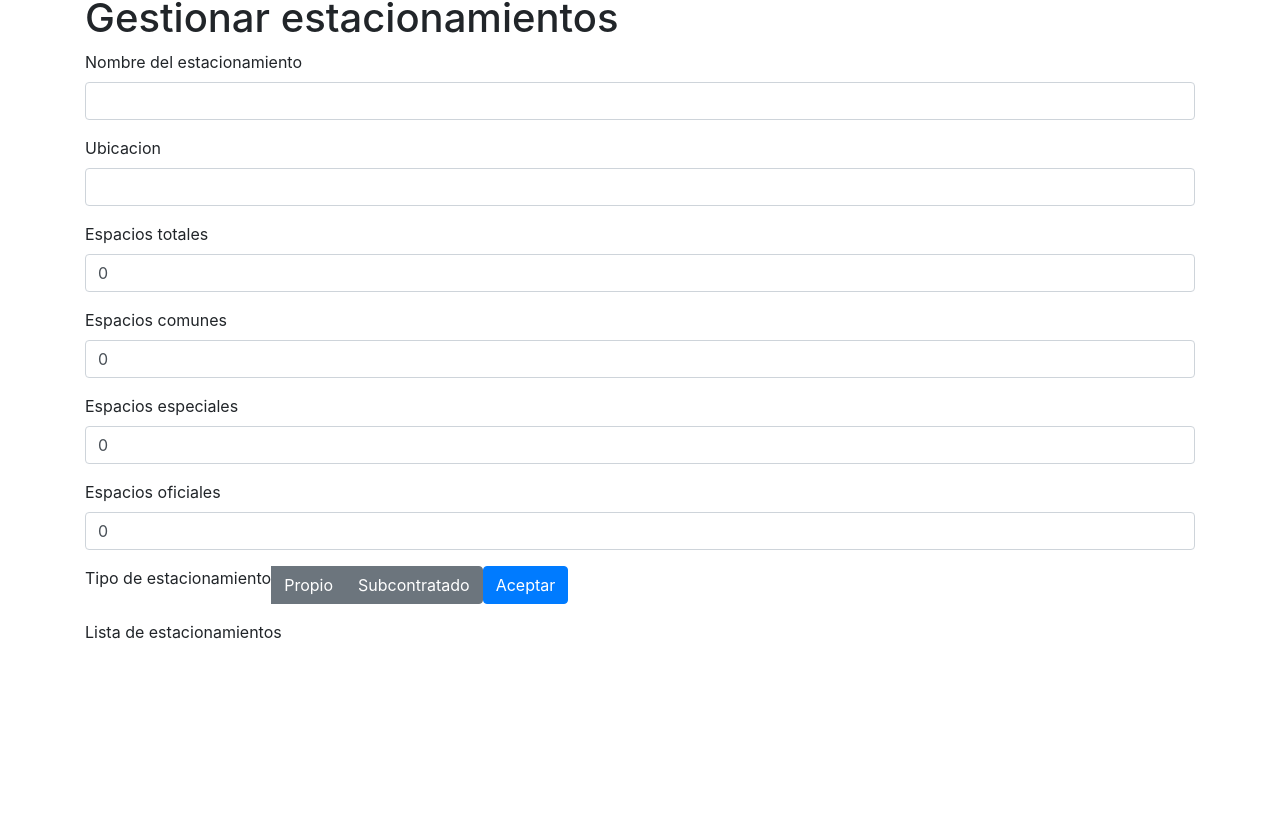
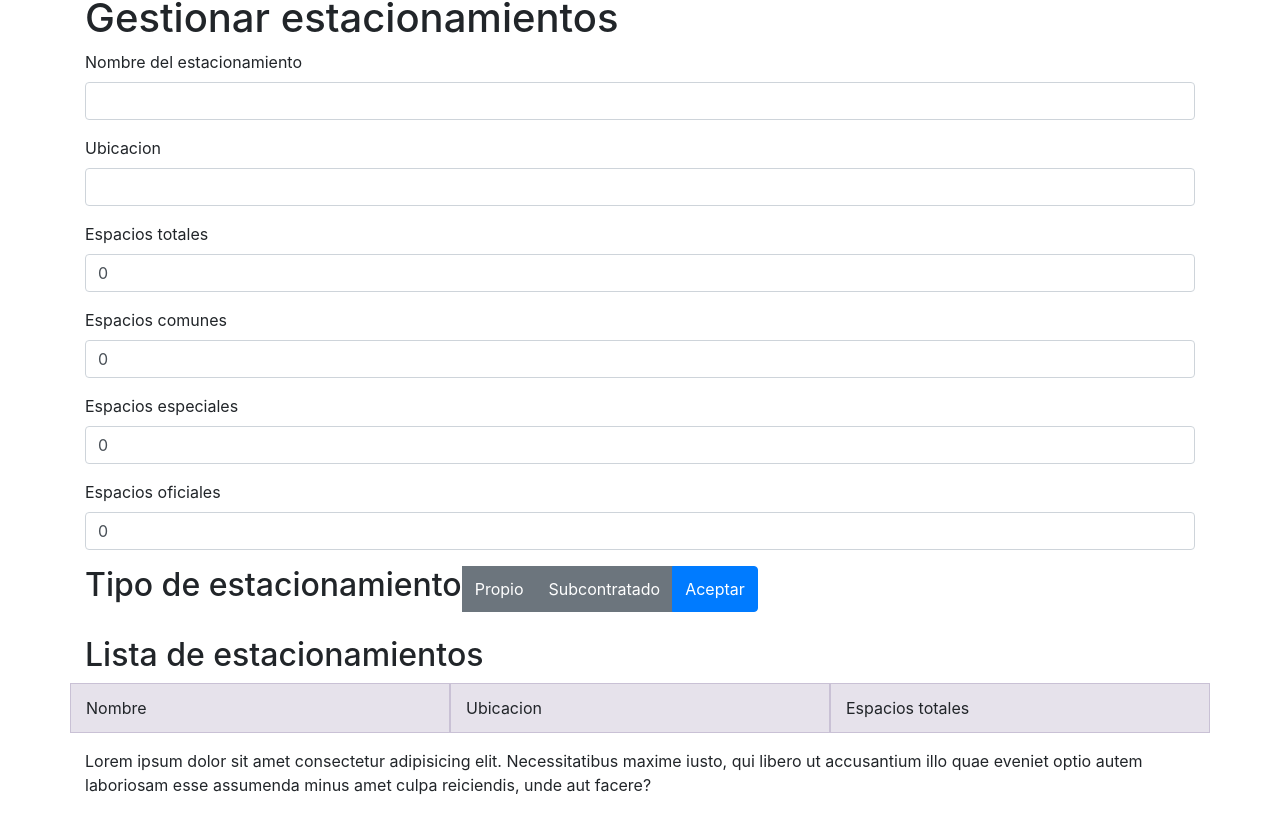
Before and after one commit to revv-tech/Parking-Application, an Angular app in the folder parking-web/: page /manageParking in a window 1280 px wide. Shown: the part 262-1075 px from the top of the page. Before the commit the page ends 914 px from the top, so only its background shows below. Built offline with nearby package versions, Linux system fonts and the light colour scheme.

Commit message:
Visual features 1

```diff
--- a/parking-web/angular.json
+++ b/parking-web/angular.json
@@ -30,7 +30,8 @@
               "src/assets"
             ],
             "styles": [
-              "src/styles.css"
+              "src/styles.css",
+              "node_modules/aos/dist/aos.css"
             ],
             "scripts": []
           },
--- a/parking-web/package.json
+++ b/parking-web/package.json
@@ -18,6 +18,7 @@
     "@angular/platform-browser": "~13.3.0",
     "@angular/platform-browser-dynamic": "~13.3.0",
     "@angular/router": "~13.3.0",
+    "aos": "^2.3.4",
     "bcrypt": "^5.0.1",
     "cloudinary": "^1.29.1",
     "dotenv": "^16.0.0",
@@ -30,6 +31,7 @@
     "@angular-devkit/build-angular": "~13.3.2",
     "@angular/cli": "~13.3.2",
     "@angular/compiler-cli": "~13.3.0",
+    "@types/aos": "^3.0.4",
     "@types/jasmine": "~3.10.0",
     "@types/node": "^12.11.1",
     "jasmine-core": "~4.0.0",
--- a/parking-web/src/app/gestor-estacionamiento/gestor-estacionamiento.component.css
+++ b/parking-web/src/app/gestor-estacionamiento/gestor-estacionamiento.component.css
@@ -0,0 +1,13 @@
+.themed-grid-col {
+    padding-top: .75rem;
+    padding-bottom: .75rem;
+    background-color: rgba(86, 61, 124, .15);
+    border: 1px solid rgba(86, 61, 124, .2);
+  }
+
+  .themed-container {
+    padding: .75rem;
+    margin-bottom: 1.5rem;
+    background-color: rgba(0, 123, 255, .15);
+    border: 1px solid rgba(0, 123, 255, .2);
+  }
--- a/parking-web/src/app/gestor-estacionamiento/gestor-estacionamiento.component.html
+++ b/parking-web/src/app/gestor-estacionamiento/gestor-estacionamiento.component.html
@@ -1,46 +1,48 @@
 <div class="mt-5" >
     <h1>Gestionar estacionamientos</h1>
     <form>
-        <div class="form-group">
+        <div class="form-group"  data-aos="fade-down">
           <label for="estacionamiento">Nombre del estacionamiento</label>
           <input type="text" [(ngModel)]="estacionamientoSelec.nombre" class="form-control" name="estacionamiento">
         </div>
 
-        <div class="form-group">
+        <div class="form-group" data-aos="fade-down">
           <label for="ubicacion">Ubicacion</label>
           <input type="text" [(ngModel)]="estacionamientoSelec.ubicacion" class="form-control" name="ubicacion">
         </div>
 
-        <div class="form-group">
+        <div class="form-group" data-aos="fade-down">
             <label for="totales">Espacios totales</label>
             <input type="number" [(ngModel)]="estacionamientoSelec.espaciosTotales" class="form-control" name="totales">
           </div>
 
-          <div class="form-group">
+          <div class="form-group" data-aos="fade-down">
             <label for="comunes">Espacios comunes</label>
             <input type="number" [(ngModel)]="estacionamientoSelec.espaciosComunes" class="form-control" name="comunes">
           </div>
 
-          <div class="form-group">
+          <div class="form-group" data-aos="fade-down">
             <label for="especiales">Espacios especiales</label>
             <input type="number" [(ngModel)]="estacionamientoSelec.espaciosEspeciales" class="form-control" name="especiales">
           </div>
 
-          <div class="form-group">
+          <div class="form-group" data-aos="fade-down">
             <label for="oficiales">Espacios oficiales</label>
             <input type="number" [(ngModel)]="estacionamientoSelec.espaciosOficiales" class="form-control" name="oficiales">
           </div>
 
 
           <div class="btn-group" role="group" aria-label="Basic example">
-            <label >Tipo de estacionamiento</label>
+            <h2>Tipo de estacionamiento</h2>
             <button type="button" class="btn btn-secondary" (click)="tipoPropio()">Propio</button>
             <button type="button" class="btn btn-secondary" (click)="tipoSubcontratado()">Subcontratado</button>
+            <button type="submit" class="btn btn-primary" (click)="agregarEstacionamiento()">Aceptar</button>
+            <button type="submit" *ngIf="isSelected == true" class="btn btn-danger" (click)="eliminarEstacionamiento()">Borrar</button>
+
           </div>
 
-        <button type="submit" class="btn btn-primary" (click)="agregarEstacionamiento()">Aceptar</button>
-        <button type="submit" *ngIf="isSelected == true" class="btn btn-danger" (click)="eliminarEstacionamiento()">Borrar</button>
       </form>
+<!--
 </div>
 <p></p>
 <p></p>
@@ -53,4 +55,20 @@
         {{estacionamiento.nombre}}
     </li>
   </ul>
+  -->
+  <h2 class="mt-4">Lista de estacionamientos</h2>
+  <div  class="row mb-3">
+  <div class="col-md-4 themed-grid-col" data-aos="fade-right">Nombre</div>
+  <div class="col-md-4 themed-grid-col" data-aos="fade-right">Ubicacion</div>
+  <div class="col-md-4 themed-grid-col" data-aos="fade-right">Espacios totales</div>
+  </div>
+  <div *ngFor="let estacionamiento of listaEstacionamientos" class="row mb-3">
+    <div (click)="cargarEstacionamientoSelec(estacionamiento)"
+    [class.active]="estacionamiento == estacionamientoSelec" class="col-md-4 themed-grid-col" data-aos="fade-right">{{estacionamiento.nombre}}</div>
+    <div (click)="cargarEstacionamientoSelec(estacionamiento)"
+    [class.active]="estacionamiento == estacionamientoSelec" class="col-md-4 themed-grid-col" data-aos="fade-right">{{estacionamiento.ubicacion}}</div>
+    <div (click)="cargarEstacionamientoSelec(estacionamiento)"
+    [class.active]="estacionamiento == estacionamientoSelec" class="col-md-4 themed-grid-col" data-aos="fade-right">{{estacionamiento.espaciosTotales}}</div>
+  </div>
+  <p>Lorem ipsum dolor sit amet consectetur adipisicing elit. Necessitatibus maxime iusto, qui libero ut accusantium illo quae eveniet optio autem laboriosam esse assumenda minus amet culpa reiciendis, unde aut facere?</p>
 </div>
--- a/parking-web/src/app/gestor-estacionamiento/gestor-estacionamiento.component.ts
+++ b/parking-web/src/app/gestor-estacionamiento/gestor-estacionamiento.component.ts
@@ -1,5 +1,6 @@
 import { Component, OnInit } from '@angular/core';
 import { Estacionamiento, TEstacionamiento } from '../model/estacionamiento';
+import AOS from 'aos'
 
 @Component({
   selector: 'app-gestor-estacionamiento',
@@ -11,6 +12,9 @@ export class GestorEstacionamientoComponent implements OnInit {
   constructor() { }
 
   ngOnInit(): void {
+
+  AOS.init();
+
   }
 
   //Simula la base de datos
--- a/parking-web/src/app/login/login.component.css
+++ b/parking-web/src/app/login/login.component.css
@@ -0,0 +1,39 @@
+html,
+body {
+  height: 100%;
+}
+
+body {
+  display: flex;
+  align-items: center;
+  padding-top: 40px;
+  padding-bottom: 40px;
+  background-color: #f5f5f5;
+}
+
+.form-signin {
+  width: 100%;
+  max-width: 330px;
+  padding: 15px;
+  margin: auto;
+}
+
+.form-signin .checkbox {
+  font-weight: 400;
+}
+
+.form-signin .form-floating:focus-within {
+  z-index: 2;
+}
+
+.form-signin input[type="email"] {
+  margin-bottom: -1px;
+  border-bottom-right-radius: 0;
+  border-bottom-left-radius: 0;
+}
+
+.form-signin input[type="password"] {
+  margin-bottom: 10px;
+  border-top-left-radius: 0;
+  border-top-right-radius: 0;
+}
--- a/parking-web/src/app/login/login.component.html
+++ b/parking-web/src/app/login/login.component.html
@@ -1,13 +1,28 @@
 <div class="mt-5">
-    <form>
-        <div class="form-group">
-          <label for="usuario">Nombre de usuario</label>
-          <input type="text" [(ngModel)]="receivedUsername" class="form-control" name="usuario" placeholder="Usuario">
-        </div>
-        <div class="form-group">
-          <label for="contraseña">Contraseña</label>
-          <input type="password" [(ngModel)]="receivedPassword" class="form-control" name="contraseña" placeholder="Contraseña">
-        </div>
-        <button type="submit" class="btn btn-primary" (click)="submitLoginData()">Aceptar</button>
-      </form>
+
+      <link href="/docs/5.1/dist/css/bootstrap.min.css" rel="stylesheet" integrity="sha384-1BmE4kWBq78iYhFldvKuhfTAU6auU8tT94WrHftjDbrCEXSU1oBoqyl2QvZ6jIW3" crossorigin="anonymous">
+      <body class="text-center">
+
+        <main class="form-signin">
+          <form>
+
+            <h1 class="h3 mb-3 fw-normal">Inicie sesión</h1>
+
+            <div class="form-floating">
+              <label for="floatingInput">Nombre de usuario</label>
+              <input type="text" [(ngModel)]="receivedUsername" class="form-control" id="floatingInput">
+
+            </div>
+            <div class="form-floating">
+              <label for="floatingPassword">Contraseña</label>
+              <input type="password" [(ngModel)]="receivedPassword" class="form-control" id="floatingPassword">
+
+            </div>
+
+            <button class="w-100 btn btn-lg btn-primary" type="submit" (click)="submitLoginData()">Aceptar</button>
+            <p class="mt-5 mb-3 text-muted">&copy; 2017–2021</p>
+          </form>
+        </main>
+
+          </body>
 </div>
--- a/parking-web/tsconfig.json
+++ b/parking-web/tsconfig.json
@@ -3,6 +3,7 @@
   "compileOnSave": false,
   "compilerOptions": {
     "baseUrl": "./",
+    "allowSyntheticDefaultImports": true,
     "outDir": "./dist/out-tsc",
     "forceConsistentCasingInFileNames": true,
     "strict": true,
```
Also changed, not shown: 1 other file (tests, documents, lock files or other folders).
